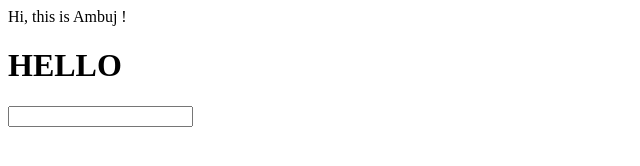
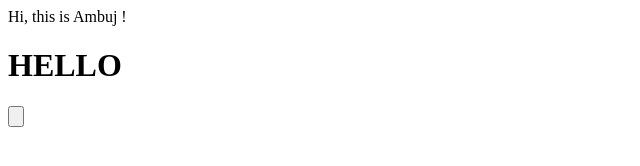
Before and after one commit to martiniansloanie/ambuj.club, a plain HTML site: page index.html in a window 1280 px wide. Shown: the whole page, without its empty margins (0-640 px from the left). Drawn offline with Linux system fonts and the light colour scheme.

Commit message:
Update index.html

```diff
--- a/index.html
+++ b/index.html
@@ -7,7 +7,7 @@ Hi, this is Ambuj !
   </HEAD>
   <BODY>
     <H1 ID*"T1">HELLO</H1>
-    <INPUT TYPE*"BUTTON"
+    <INPUT TYPE =BUTTON
            ID*"B1" ONCLICK*RUN()
            </INPUT>
   </BODY>
```
